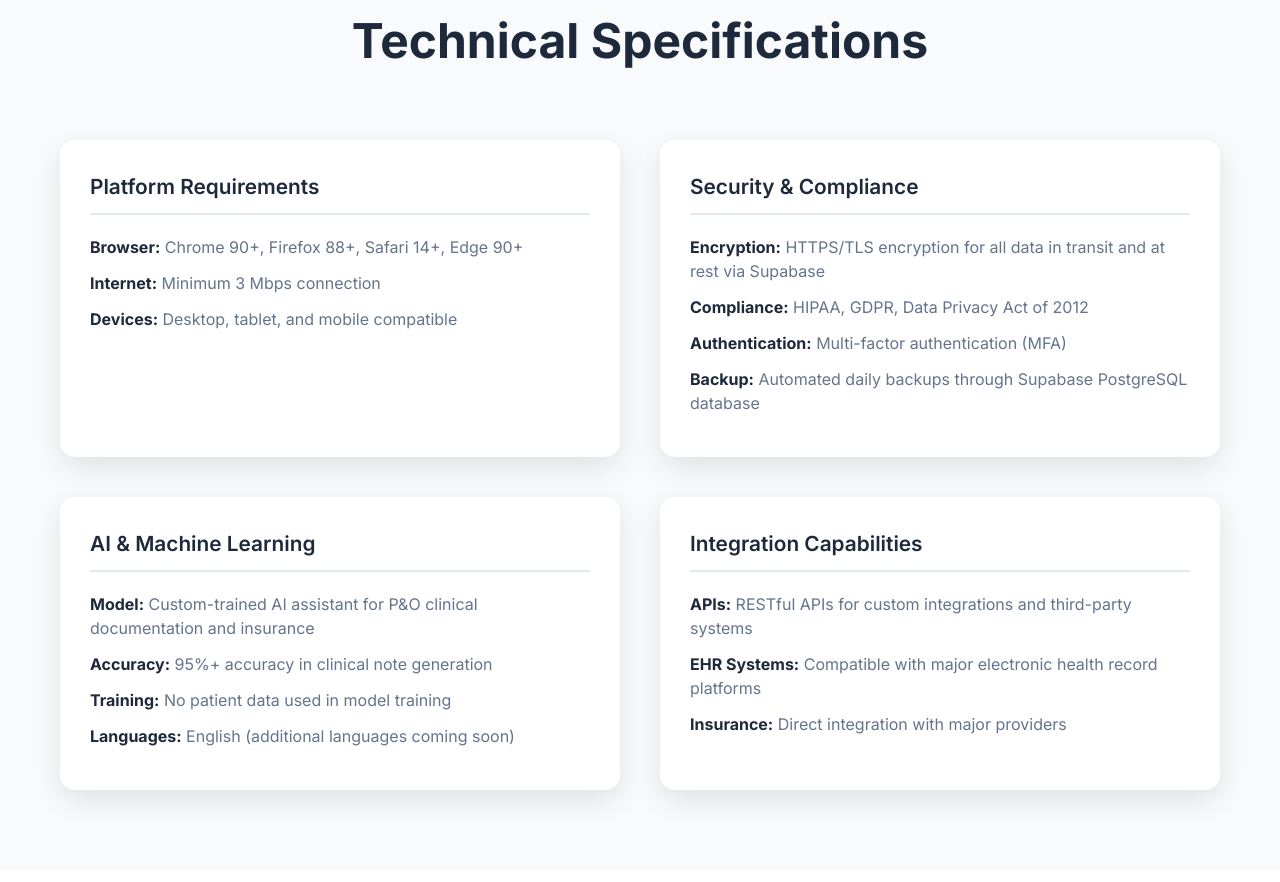
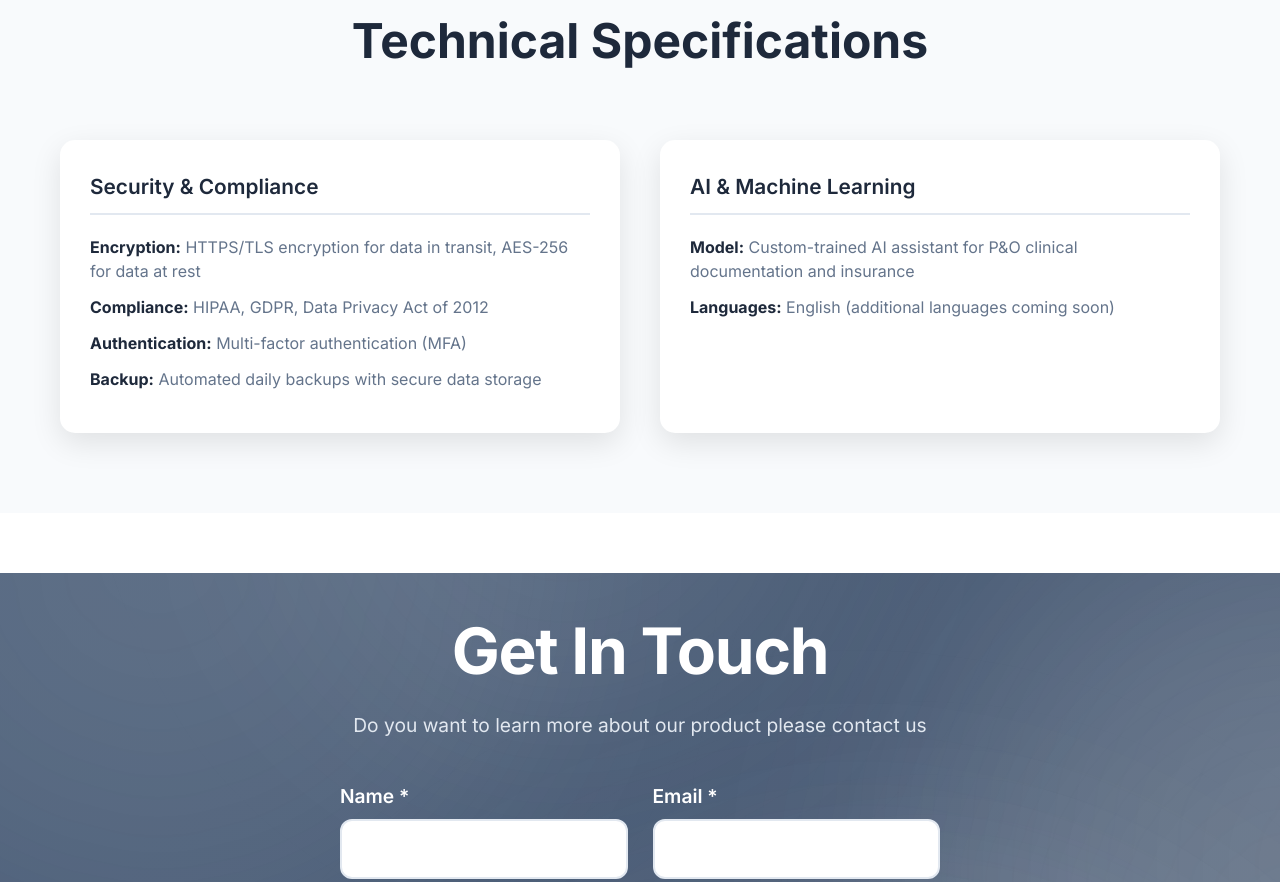
Before and after one commit to LuderiTechnologies/LuderiNewWebsite, a website: page product.html in a window 1280 px wide. Shown: the part 5274-6156 px from the top of the page. Drawn offline with Linux system fonts and the light colour scheme.

Commit message:
deleted technical specifications from product page

```diff
--- a/product.html
+++ b/product.html
@@ -350,37 +350,19 @@
             <h2 class="section-title">Technical Specifications</h2>
             <div class="specs-grid">
                 <div class="specs-category">
-                    <h3>Platform Requirements</h3>
-                    <ul>
-                        <li><strong>Browser:</strong> Chrome 90+, Firefox 88+, Safari 14+, Edge 90+</li>
-                        <li><strong>Internet:</strong> Minimum 3 Mbps connection</li>
-                        <li><strong>Devices:</strong> Desktop, tablet, and mobile compatible</li>
-                    </ul>
-                </div>
-                <div class="specs-category">
                     <h3>Security & Compliance</h3>
                     <ul>
-                        <li><strong>Encryption:</strong> HTTPS/TLS encryption for all data in transit and at rest via Supabase</li>
+                        <li><strong>Encryption:</strong> HTTPS/TLS encryption for data in transit, AES-256 for data at rest</li>
                         <li><strong>Compliance:</strong> HIPAA, GDPR, Data Privacy Act of 2012</li>
                         <li><strong>Authentication:</strong> Multi-factor authentication (MFA)</li>
-                        <li><strong>Backup:</strong> Automated daily backups through Supabase PostgreSQL database</li>
+                        <li><strong>Backup:</strong> Automated daily backups with secure data storage</li>
                     </ul>
                 </div>
                 <div class="specs-category">
                     <h3>AI & Machine Learning</h3>
                     <ul>
                         <li><strong>Model:</strong> Custom-trained AI assistant for P&O clinical documentation and insurance</li>
-                        <li><strong>Accuracy:</strong> 95%+ accuracy in clinical note generation</li>
-                        <li><strong>Training:</strong> No patient data used in model training</li>
                         <li><strong>Languages:</strong> English (additional languages coming soon)</li>
-                    </ul>
-                </div>
-                <div class="specs-category">
-                    <h3>Integration Capabilities</h3>
-                    <ul>
-                        <li><strong>APIs:</strong> RESTful APIs for custom integrations and third-party systems</li>
-                        <li><strong>EHR Systems:</strong> Compatible with major electronic health record platforms</li>
-                        <li><strong>Insurance:</strong> Direct integration with major providers</li>
                     </ul>
                 </div>
             </div>
```
